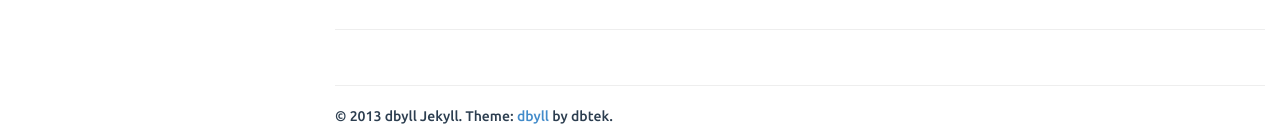
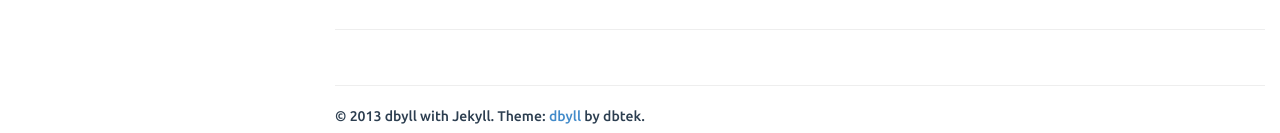
Before and after one commit to dbtek/dbyll, a Jekyll site: the page built from index.md, in a window 1280 px wide and 1238 px high. Shown: the part 1102-1235 px from the top of the window. Built offline with Jekyll 4.4.1, drawn with Linux system fonts in a browser that asks for light colours.

Commit message:
footer fix

```diff
--- a/_includes/footer.html
+++ b/_includes/footer.html
@@ -2,8 +2,7 @@
 <footer>
  <hr/>
  <p>
- 	&copy; {{ site.time | date: '%Y' }} {{ site.author.name }}
-   Jekyll. Theme: <a href="https://github.com/dbtek/dbyll">dbyll</a> by dbtek.
+ 	&copy; {{ site.time | date: '%Y' }} {{ site.author.name }} with Jekyll. Theme: <a href="https://github.com/dbtek/dbyll">dbyll</a> by dbtek.
  </p>
 </footer>
 
```
